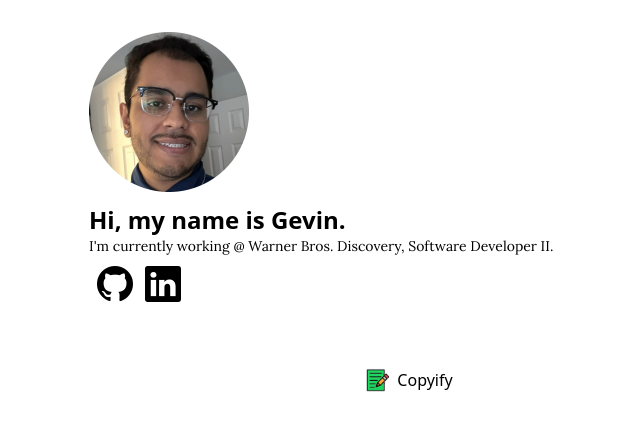
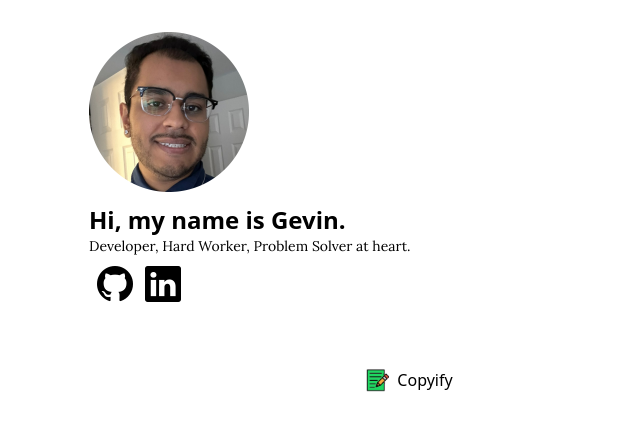
Before and after one commit to gmadharh/portfolio, a Vue app: page / in a window 1280 px wide. Shown: the top 430 px of the page, without its empty margins (231-871 px from the left). Built offline with nearby package versions, Linux system fonts and the light colour scheme.

Commit message:
feat: change byline

```diff
--- a/src/components/SplashIntro.vue
+++ b/src/components/SplashIntro.vue
@@ -10,7 +10,7 @@
     </h1>
     <h6 class="lead font-lora text-sm">
 
-      I'm currently working @ Warner Bros. Discovery, Software Developer II.
+    Developer, Hard Worker, Problem Solver at heart.
     </h6>
     <div class="flex gap-3 p-2">
       <a href="https://github.com/gmadharh" target="_blank"
```
